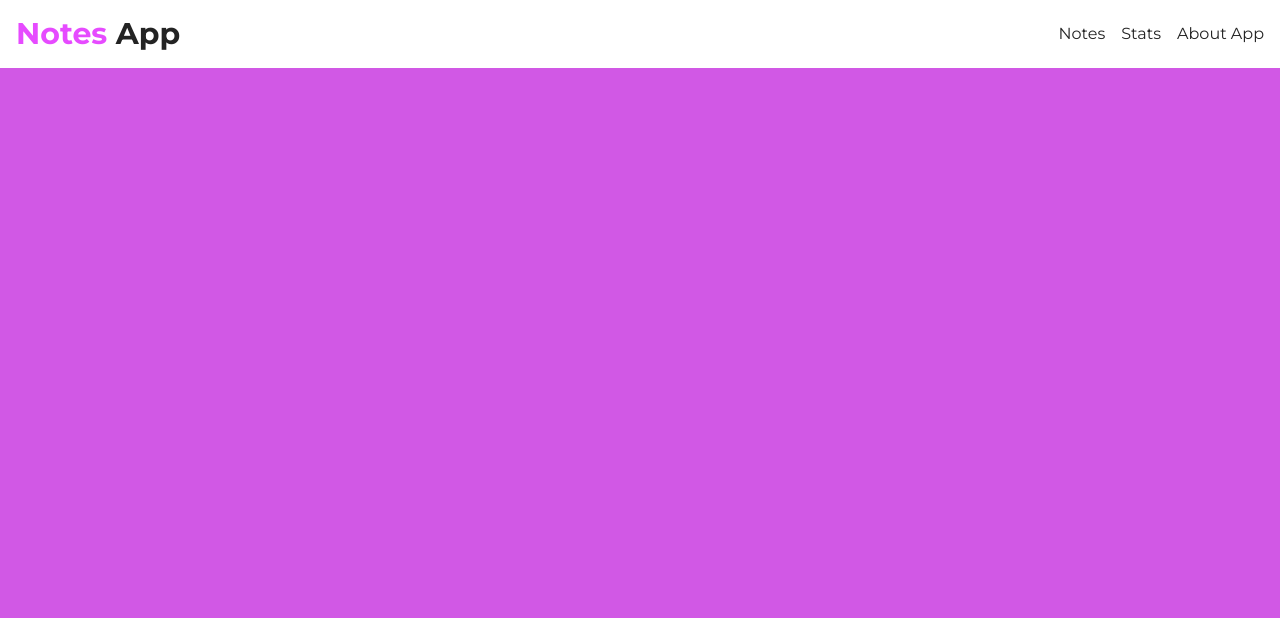
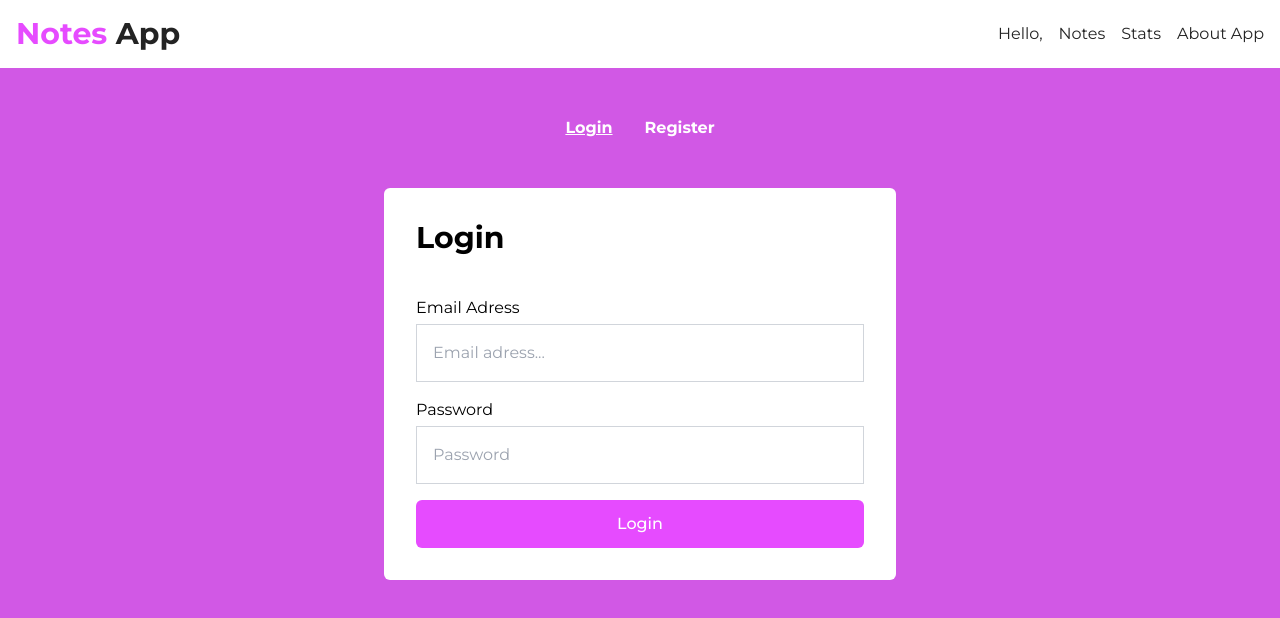
Before and after one commit to stefanelli990/memo, a Vue app: page /auth in a window 1280 px wide. Shown: the top 618 px of the page. Built offline with nearby package versions, Linux system fonts and the light colour scheme; no server answers; the database is empty.

Commit message:
added auth

```diff
--- a/src/App.vue
+++ b/src/App.vue
@@ -1,8 +1,12 @@
 <template>
   <header class="p-4 flex justify-between items-center bg-white text-darkColor">
+
       <RouterLink to="/" class="text-3xl font-bold"><span class="text-primaryColor">Notes</span> App</RouterLink>
       <nav class="hidden md:flex space-x-4">
+        <h1>Hello, {{ storeAuth.user.email }}</h1>
+        <AppBtn v-if="storeAuth.user.id" @click="storeAuth.logoutUser" type="btn-primary" caption="Log Out"/>
         <RouterLink to="/">Notes</RouterLink>
+        <!-- <RouterLink to="/favorite-notes">Favorite Notes</RouterLink> -->
         <RouterLink to="/stats">Stats</RouterLink>
         <RouterLink to="/about">About App</RouterLink>
       </nav>
@@ -13,13 +17,14 @@
 <script setup>
 
 import { RouterLink, RouterView } from 'vue-router'
-import { useStoreNotes } from './stores/storeNotes';
+import { useStoreAuth } from './stores/storeAuth';
 import { onMounted } from 'vue';
+import AppBtn from './components/AppBtn.vue';
 
-const storeNotes = useStoreNotes();
+const storeAuth = useStoreAuth();
 
 onMounted(() => {
-  storeNotes.getNotes();
+  storeAuth.init();
 })
 
 </script>
--- a/src/js/firebase.js
+++ b/src/js/firebase.js
@@ -1,5 +1,6 @@
 import { initializeApp } from "firebase/app";
 import { getFirestore } from "firebase/firestore";
+import { getAuth } from "firebase/auth";
 
 const firebaseConfig = {
   apiKey: "AIzaSyCcz6tdbIbhPxOxuEguCNCIm0_IqwMLQ7c",
@@ -12,7 +13,9 @@ const firebaseConfig = {
 
 const app = initializeApp(firebaseConfig);
 const db = getFirestore(app);
+const auth = getAuth(app);
 
 export {
-    db
+    db,
+    auth
 }
--- a/src/main.js
+++ b/src/main.js
@@ -1,14 +1,20 @@
 import './style.css'
 
-import { createApp } from 'vue'
+import { createApp, markRaw } from 'vue'
 import { createPinia } from 'pinia'
 
 import App from './App.vue'
 import router from './router'
 
-const app = createApp(App)
 
-app.use(createPinia())
-app.use(router)
 
-app.mount('#app')
+const pinia = createPinia()
+
+pinia.use(({ store }) => {
+    store.router = markRaw(router)
+  })
+
+createApp(App)
+.use(pinia)
+.use(router)
+.mount('#app')
--- a/src/router/index.js
+++ b/src/router/index.js
@@ -2,6 +2,7 @@ import { createRouter, createWebHistory } from 'vue-router'
 import NotesView from '../views/NotesView.vue'
 import StatsView from '../views/StatsView.vue'
 import AboutView from '../views/AboutView.vue'
+import AuthView from '../views/AuthView.vue'
 
 const router = createRouter({
   history: createWebHistory(import.meta.env.BASE_URL),
@@ -20,6 +21,11 @@ const router = createRouter({
       path: '/about',
       name: 'about',
       component: AboutView
+    },
+    {
+      path: '/auth',
+      name: 'auth',
+      component: AuthView
     }
   ]
 })
--- /dev/null
+++ b/src/stores/storeAuth.js
@@ -0,0 +1,66 @@
+import { defineStore } from "pinia";
+import { createUserWithEmailAndPassword, signInWithEmailAndPassword , signOut, onAuthStateChanged  } from "firebase/auth";
+import { auth } from "../js/firebase";
+import { useStoreNotes } from '../stores/storeNotes';
+
+export const useStoreAuth = defineStore("storeAuth", {
+  state: () => {
+    return {
+     user: {}
+    };
+  },
+  getters: {
+
+  },
+  actions: {
+    init() {
+        const storeNotes = useStoreNotes();
+
+        onAuthStateChanged(auth, (user) => {
+            if (user) {
+              this.user.id = user.uid;
+              this.user.email = user.email;
+              this.router.push('/');
+              storeNotes.init();
+            } else {
+              this.user = {};
+              this.router.replace('/auth');
+              storeNotes.clearNotes();
+            }
+          });
+    },
+    registerUser(credential) {
+
+        createUserWithEmailAndPassword(auth, credential.email, credential.password)
+        .then((userCredential) => {
+            // Signed up
+            const user = userCredential.user;
+            console.log('user:', user)
+            // ...
+        })
+        .catch((error) => {
+            console.log('error message', error.message)
+        });
+    },
+    logoutUser() {
+        signOut(auth).then(() => {
+            console.log('user sign out')
+          }).catch((error) => {
+           console.log(error.message)
+          });
+    },
+    loginUser(credential) {
+        signInWithEmailAndPassword(auth, credential.email, credential.password)
+            .then((userCredential) => {
+                // Signed in
+                const user = userCredential.user;
+                console.log('user',user)
+                // ...
+            })
+            .catch((error) => {
+                console.log(error.message)
+
+            });
+                }
+  }
+});
--- a/src/stores/storeNotes.js
+++ b/src/stores/storeNotes.js
@@ -1,9 +1,14 @@
 import { defineStore } from "pinia";
 import { collection, onSnapshot, doc, setDoc, deleteDoc, updateDoc, query, orderBy } from "firebase/firestore";
 import { db } from '../js/firebase';
+import { useStoreAuth } from '../stores/storeAuth';
 
-const notesCollectionRef = collection(db, "notes");
-const notesCollectionQuery = query(notesCollectionRef, orderBy("id", "desc"));
+
+
+let notesCollectionRef
+let notesCollectionQuery
+
+let getNotesSnapshot = null
 
 
 export const useStoreNotes = defineStore("storeNotes", {
@@ -41,6 +46,13 @@ export const useStoreNotes = defineStore("storeNotes", {
    }
   },
   actions: {
+    init() {
+      const storeAuth = useStoreAuth();
+
+      notesCollectionRef = collection(db, 'users', storeAuth.user.id, 'notes');
+      notesCollectionQuery = query(notesCollectionRef, orderBy("id", "desc"));
+      this.getNotes()
+    },
     async getNotes() {
       // const querySnapshot = await getDocs(collection(db, "notes"));
       // querySnapshot.forEach((doc) => {
@@ -55,7 +67,10 @@ export const useStoreNotes = defineStore("storeNotes", {
       //   this.notes.push(note);
       // });
       this.isLoading = false;
-      onSnapshot(notesCollectionQuery, (querySnapshot) => {
+
+      if(getNotesSnapshot) getNotesSnapshot();
+
+      getNotesSnapshot = onSnapshot(notesCollectionQuery, (querySnapshot) => {
         let notes = [];
         querySnapshot.forEach((doc) => {
           let note = {
@@ -71,6 +86,10 @@ export const useStoreNotes = defineStore("storeNotes", {
           this.isLoading = true
       });
 
+
+    },
+    clearNotes() {
+      this.notes = []
     },
    async addNote(note) {
       // this.notes.unshift(note)
--- /dev/null
+++ b/src/views/AuthView.vue
@@ -0,0 +1,58 @@
+<template>
+    <div class="flex items-center mt-8 flex-col min-h-screen">
+        <div class="mb-8">
+            <button class="p-4 text-white font-bold" @click="register = false" :class="{'underline': !register}">Login</button>
+            <button class="p-4 text-white font-bold" @click="register = true" :class="{'underline': register}">Register</button>
+        </div>
+        <div class="p-8 bg-white rounded-md max-w-lg w-full">
+            <h1 class="text-3xl font-bold">{{ swithToRegister }}</h1>
+            <form @submit.prevent="submitForm" class="mt-10 space-y-4">
+                <div class="flex flex-col space-y-1">
+                    <label>Email Adress</label>
+                    <input v-model="credential.email" class="p-4 border border-gray-300" type="text" placeholder="Email adress...">
+                </div>
+                <div class="flex flex-col space-y-1">
+                    <label>Password</label>
+                    <input v-model="credential.password" class="p-4 border border-gray-300" type="text" placeholder="Password">
+                </div>
+                <AppBtn type="btn btn-primary" v-if="register" caption="Register"/>
+                <AppBtn type="btn btn-primary" v-else caption="Login"/>
+            </form>
+        </div>
+    </div>
+</template>
+
+<script setup>
+import { ref, reactive, computed } from 'vue';
+import AppBtn from '../components/AppBtn.vue';
+import { useStoreAuth} from '../stores/storeAuth';
+
+const register = ref(false);
+
+const storeAuth = useStoreAuth();
+
+const credential = reactive({
+    email: '',
+    password: ''
+})
+
+const swithToRegister = computed(() => {
+   return register.value ? 'Register' : 'Login'
+})
+
+const submitForm = () => {
+    if(!credential.email || !credential.password) {
+        alert('please, fill the inputs')
+    } else {
+        if(register.value) {
+            console.log('Register user', credential);
+            storeAuth.registerUser(credential);
+        } else {
+            console.log('Login user:', credential)
+            storeAuth.loginUser(credential);
+        }
+
+    }
+}
+
+</script>
--- a/src/views/NotesView.vue
+++ b/src/views/NotesView.vue
@@ -60,6 +60,9 @@ import AppBtn from '../components/AppBtn.vue';
 import LoadingSpinner from '../components/LoadingSpinner.vue';
 
 
+
+
+
 const inputTitle = ref('');
 const inputDescription = ref('');
 
@@ -108,4 +111,5 @@ const addNewNote = () => {
     }
 };
 
+
 </script>
```
